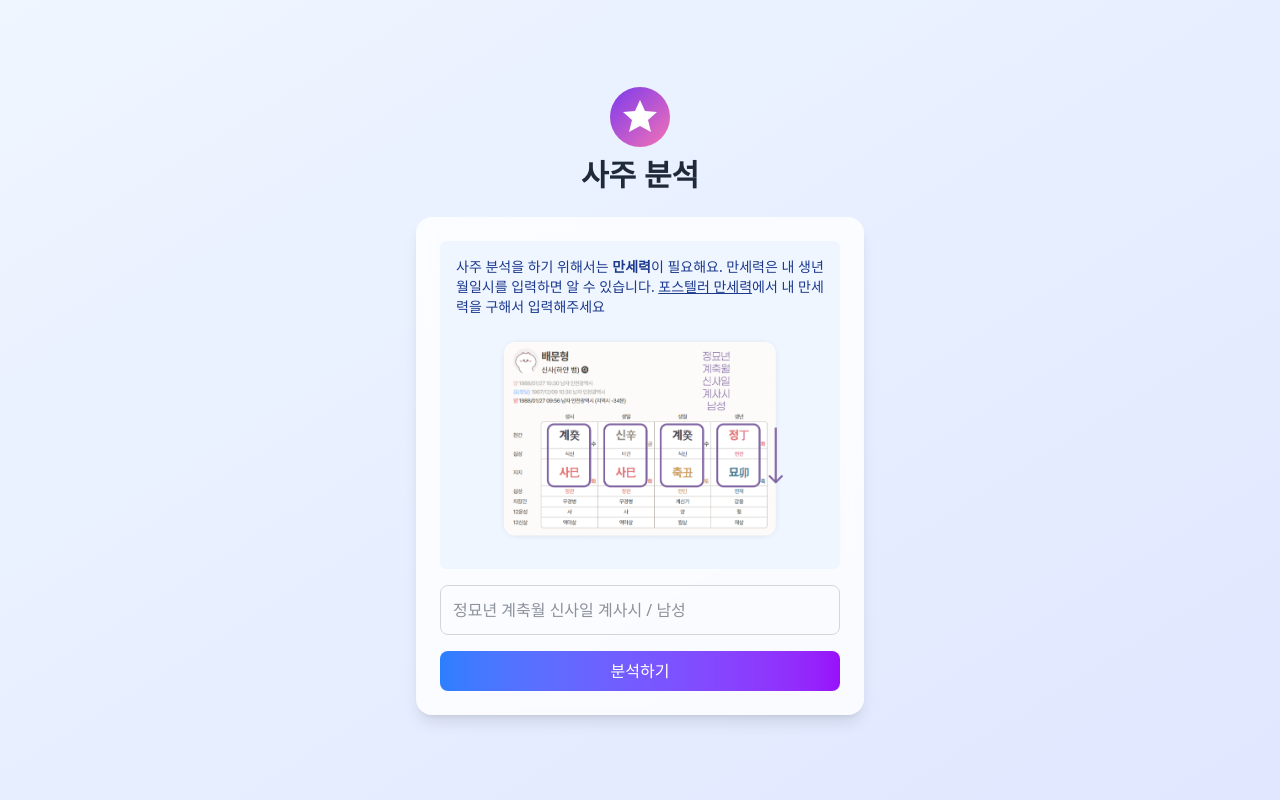
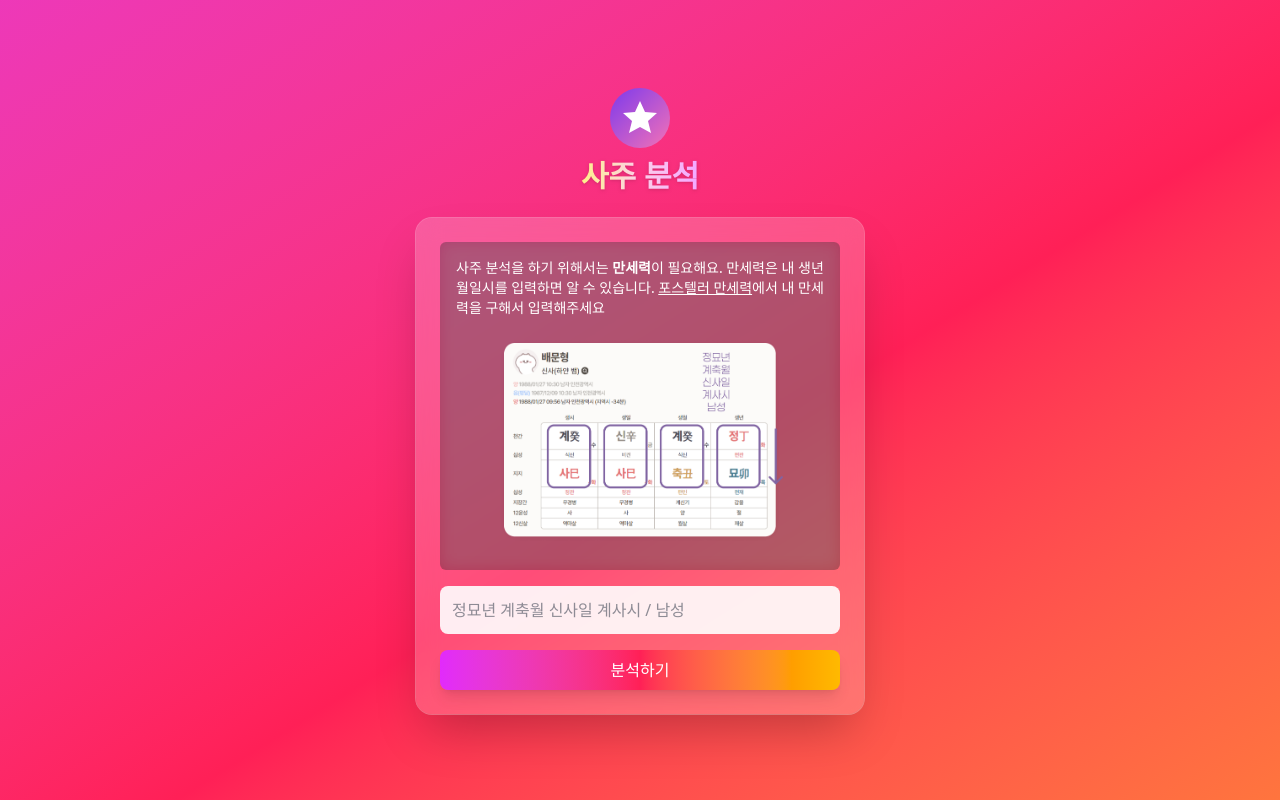
Before and after one commit to m00nlygreat/nextjs-boilerplate, a Next.js app: page / in a window 1280 px wide. Built offline with nearby package versions, Linux system fonts and the light colour scheme.

Commit message:
feat: add flashy animated gradient design

```diff
--- a/app/globals.css
+++ b/app/globals.css
@@ -23,3 +23,20 @@ body {
   background-color: var(--background);
   font-family: var(--font-sans);
 }
+
+@keyframes gradient {
+  0% {
+    background-position: 0% 50%;
+  }
+  50% {
+    background-position: 100% 50%;
+  }
+  100% {
+    background-position: 0% 50%;
+  }
+}
+
+.animate-gradient {
+  background-size: 200% 200%;
+  animation: gradient 8s ease infinite;
+}
--- a/app/layout.tsx
+++ b/app/layout.tsx
@@ -25,7 +25,7 @@ export default function RootLayout({
   return (
     <html lang="en">
       <body
-        className={`${geistSans.variable} ${geistMono.variable} antialiased min-h-screen bg-gradient-to-br from-blue-50 to-indigo-100 text-gray-800`}
+        className={`${geistSans.variable} ${geistMono.variable} antialiased min-h-screen bg-gradient-to-br from-fuchsia-500 via-rose-500 to-amber-400 animate-gradient text-white`}
       >
         {children}
       </body>
--- a/app/page.tsx
+++ b/app/page.tsx
@@ -24,17 +24,19 @@ export default function Home() {
   };
 
     return (
-    <main className="flex min-h-screen items-center justify-center p-4">
+      <main className="flex min-h-screen items-center justify-center p-4 text-white">
         <div className="w-full max-w-md space-y-6">
           <div className="flex flex-col items-center space-y-2">
             <Image src="/fortune.svg" alt="사주 아이콘" width={64} height={64} />
-          <h1 className="text-3xl font-semibold text-center">사주 분석</h1>
+            <h1 className="text-3xl font-extrabold text-center bg-gradient-to-r from-yellow-200 via-pink-200 to-fuchsia-300 bg-clip-text text-transparent drop-shadow">
+              사주 분석
+            </h1>
           </div>
           <form
             onSubmit={handleSubmit}
-          className="space-y-4 rounded-2xl bg-white/80 p-6 shadow-lg backdrop-blur"
+            className="space-y-4 rounded-2xl bg-white/20 p-6 shadow-2xl backdrop-blur-md ring-1 ring-white/30"
           >
-          <div className="space-y-2 rounded-md bg-blue-50 p-4 text-sm text-blue-900">
+            <div className="space-y-2 rounded-md bg-black/30 p-4 text-sm text-white backdrop-blur-sm">
             <p>
               사주 분석을 하기 위해서는 <strong>만세력</strong>이 필요해요. 만세력은 내 생년월일시를 입력하면 알 수 있습니다.{' '}
               <a
@@ -54,21 +56,21 @@ export default function Home() {
             />
           </div>
           <input
-            className="w-full rounded-lg border border-gray-300 p-3 focus:outline-none focus:ring-2 focus:ring-blue-500"
+            className="w-full rounded-lg border-none bg-white/90 p-3 text-gray-800 focus:outline-none focus:ring-2 focus:ring-fuchsia-500"
             value={birthInfo}
             onChange={(e) => setBirthInfo(e.target.value)}
             placeholder="정묘년 계축월 신사일 계사시 / 남성"
           />
           <button
             type="submit"
-            className="w-full rounded-lg bg-gradient-to-r from-blue-500 to-purple-600 py-2 font-medium text-white transition-colors hover:from-blue-600 hover:to-purple-700 disabled:opacity-50"
+            className="w-full rounded-lg bg-gradient-to-r from-fuchsia-500 via-rose-500 to-amber-400 py-2 font-medium text-white shadow-lg transition-colors hover:from-fuchsia-600 hover:via-rose-600 hover:to-amber-500 disabled:opacity-50"
             disabled={loading}
           >
             {loading ? "분석 중..." : "분석하기"}
           </button>
         </form>
         {report && (
-          <div className="rounded-2xl bg-white/80 p-6 shadow-lg backdrop-blur whitespace-pre-wrap leading-relaxed">
+          <div className="rounded-2xl bg-white/20 p-6 shadow-2xl backdrop-blur-md ring-1 ring-white/30 whitespace-pre-wrap leading-relaxed">
             <ReactMarkdown>{report}</ReactMarkdown>
           </div>
         )}
```
Lines whose indentation alone changed are shown as unchanged.
